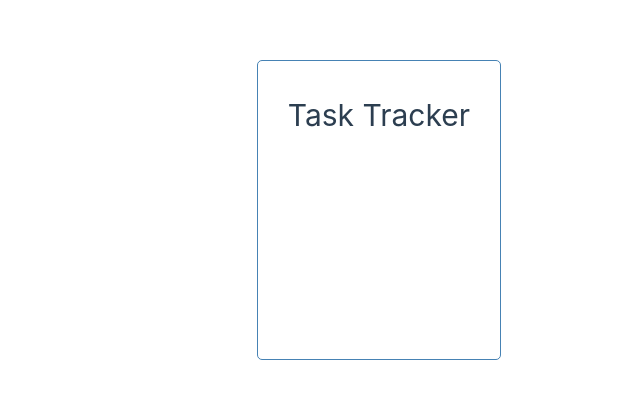
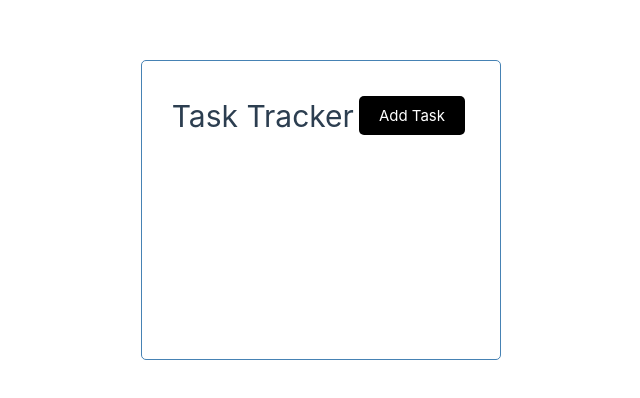
Before and after one commit to Notuc/Task-Tracker, a Vue app: page / in a window 1280 px wide. Shown: the part 190-588 px from the top of the page, without its empty margins (139-779 px from the left). Built offline with nearby package versions, Linux system fonts and the light colour scheme.

Commit message:
Added the button Component

```diff
--- /dev/null
+++ b/src/components/Button.vue
@@ -0,0 +1,11 @@
+<template>
+    <button class="btn">
+        Add Task
+    </button>
+</template>
+
+<script>
+    export default {
+        name: 'Button',
+    }
+</script>
--- a/src/components/Header.Vue
+++ b/src/components/Header.Vue
@@ -1,17 +1,22 @@
 <template>
     <header>
         <h1>Task Tracker</h1>
+        <Button text="Add Task" color="green"/>
     </header>
   </template>
 
   <script>
+  import Button from './Button.vue'
+
   export default {
     name: 'Header',
     props: {
       title: String
-
-      }
+    },
+    components: {
+      Button
     }
+  }
   </script>
 
   <style scoped>
```
